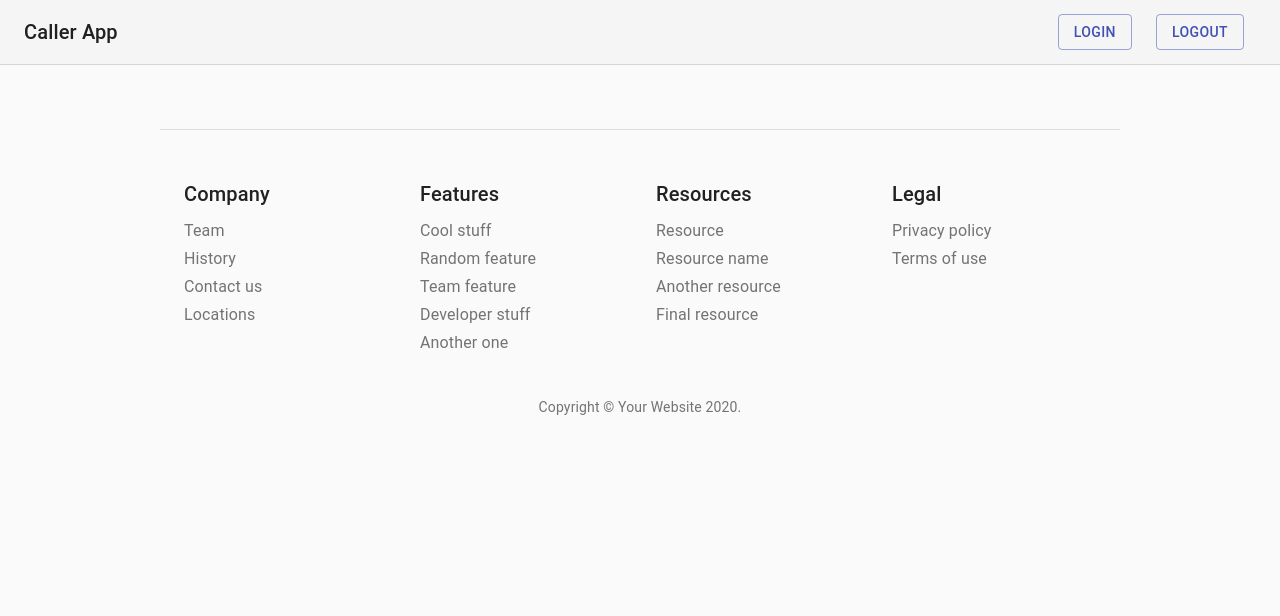
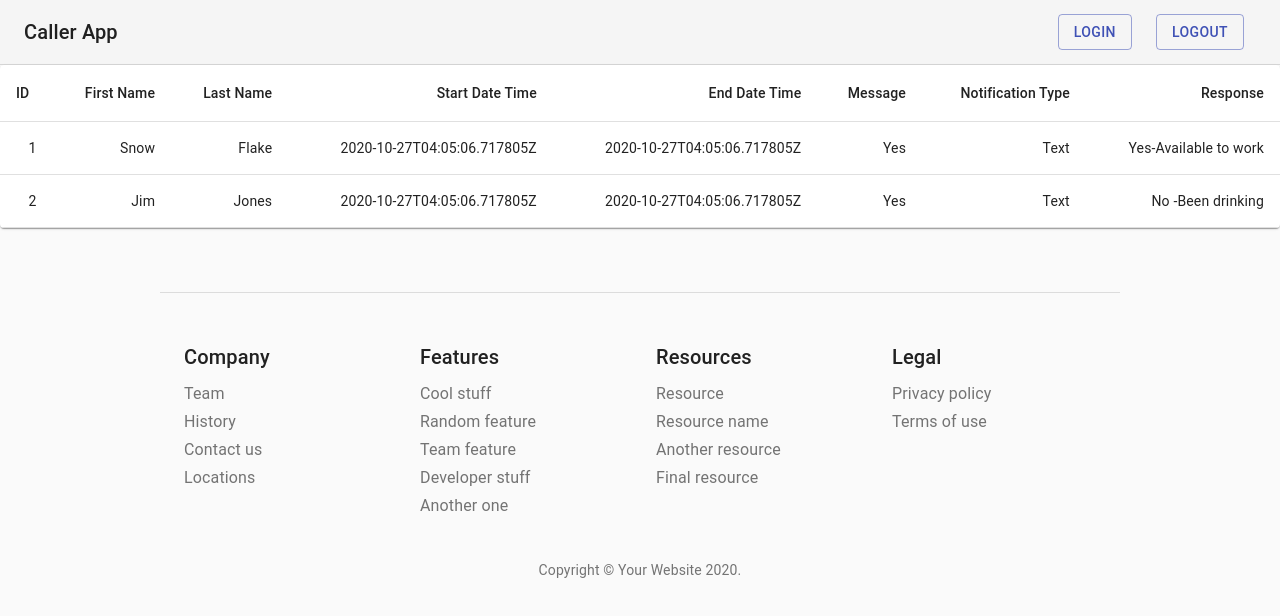
Before and after one commit to slow-and-serious/caller-app, a React (Create React App) app in the folder frontend/: page /table in a window 1280 px wide. Shown: the top 616 px of the page. Built offline with nearby package versions, Linux system fonts and the light colour scheme.

Commit message:
added tablee

```diff
--- a/frontend/src/App.js
+++ b/frontend/src/App.js
@@ -25,4 +25,5 @@ function App() {
 		</div>
 	);
 }
-export default App;
+
+export default App
--- /dev/null
+++ b/frontend/src/components/Table.js
@@ -0,0 +1,201 @@
+import React, { useEffect, useState } from 'react';
+import { makeStyles } from '@material-ui/core/styles';
+import Table from '@material-ui/core/Table';
+import TableBody from '@material-ui/core/TableBody';
+import TableCell from '@material-ui/core/TableCell';
+import TableContainer from '@material-ui/core/TableContainer';
+import TableHead from '@material-ui/core/TableHead';
+import TableRow from '@material-ui/core/TableRow';
+import Paper from '@material-ui/core/Paper';
+
+const useStyles = makeStyles({
+  table: {
+    minWidth: 650,
+  },
+});
+
+function createData(id, firstName, lastName, startDateTime, endDateTime, message, notificationType, userResponse) {
+  return { id, firstName, lastName, startDateTime, endDateTime, message, notificationType, userResponse };
+}
+
+const rows = [
+  createData('1','Snow', 'Flake',"2020-10-27T04:05:06.717805Z", "2020-10-27T04:05:06.717805Z",'Yes', 'Text', 'Yes-Available to work'),
+  createData('2', 'Jim', 'Jones', "2020-10-27T04:05:06.717805Z", "2020-10-27T04:05:06.717805Z",'Yes', 'Text', 'No -Been drinking')
+];
+
+export default function BasicTable() {
+  const classes = useStyles();
+
+  return (
+    <TableContainer component={Paper}>
+      <Table className={classes.table} aria-label="simple table">
+        <TableHead>
+          <TableRow>
+            <TableCell>ID</TableCell>
+            <TableCell align="right">First Name</TableCell>
+            <TableCell align="right">Last Name</TableCell>
+            <TableCell align="right">Start Date Time</TableCell>
+            <TableCell align="right">End Date Time</TableCell>
+            <TableCell align="right">Message</TableCell>
+            <TableCell align="right">Notification Type</TableCell>
+            <TableCell align="right">Response</TableCell>
+          </TableRow>
+        </TableHead>
+        <TableBody>
+          {rows.map((row) => (
+            <TableRow key={row.name}>
+              <TableCell align="right">{row.id}</TableCell>
+              <TableCell align="right">{row.firstName}</TableCell>
+              <TableCell align="right">{row.lastName}</TableCell>
+              <TableCell align="right">{row.startDateTime}</TableCell>
+              <TableCell align="right">{row.endDateTime}</TableCell>
+              <TableCell align="right">{row.message}</TableCell>
+              <TableCell align="right">{row.notificationType}</TableCell>
+              <TableCell align="right">{row.userResponse}</TableCell>
+            </TableRow>
+          ))}
+        </TableBody>
+      </Table>
+    </TableContainer>
+  );
+}
+
+
+
+
+
+
+
+
+// import * as React from 'react';
+// import { DataGrid } from '@material-ui/data-grid';
+
+// const columns = [
+//   { field: 'id', headerName: 'ID', type: 'number', width: 70 },
+//   { field: 'start_date_time', headerName: 'Start Date Time', type: 'number', width: 130 },
+//   { field: 'end_date_time', headerName: 'End Date Time', type: 'number', width: 130 },
+//   {
+//     field: 'message',
+//     headerName: 'Message',
+//     type: '',
+//     width: 90,
+//   },
+
+//   { field: 'notification_type',
+//   headerName: 'Notification Type',
+//   type: '',
+//   width: 90,
+//   },
+
+//   { field: 'user_response',
+//   headerName: 'Response',
+//   type: '',
+//   width: 90,
+//   },
+
+//   {
+//     field: 'fullName',
+//     headerName: 'Full name',
+//     description: 'This column has a value getter and is not sortable.',
+//     sortable: false,
+//     width: 160,
+//     valueGetter: (params) =>
+//       `${params.getValue('firstName') || ''} ${params.getValue('lastName') || ''}`,
+//   },
+// ];
+
+// const rows = [
+//   { id: 1, lastName: 'Snow', firstName: 'Flake', message: 35 },
+//   { id: 2, lastName: 'Lannister', firstName: 'Cersei', message: 42 },
+//   { id: 3, lastName: 'Lannister', firstName: 'Jaime', message: 45 },
+//   { id: 4, lastName: 'Stark', firstName: 'Arya', message: 16 },
+//   { id: 5, lastName: 'Targaryen', firstName: 'Daenerys', message: null },
+//   { id: 6, lastName: 'Melisandre', firstName: null, message: 150 },
+//   { id: 7, lastName: 'Clifford', firstName: 'Ferrara', message: 44 },
+//   { id: 8, lastName: 'Frances', firstName: 'Rossini', message: 36 },
+//   { id: 9, lastName: 'Roxie', firstName: 'Harvey', message: 65 },
+// ];
+
+// export default function DataTable() {
+//   return (
+//     <div style={{ height: 400, width: '100%' }}>
+//       <DataGrid rows={rows} columns={columns} pageSize={5} checkboxSelection />
+//     </div>
+//   );
+// }
+
+
+// const DATA = [
+//   {
+//     "id": 4,
+//     "start_date_time": "2020-10-27T04:05:06.717805Z",
+//     "end_date_time": "2020-10-27T04:05:06.717823Z",
+//     "message": "test",
+//     "notification_type": "TEXT",
+//     "user_response": "ACCEPT"
+//   }
+// ]
+
+//  // eslint-disable-next-line
+// const Table = () => {
+//   const [employees, setEmployees] = useState([])
+
+//   useEffect(() => {
+//     getData()
+//   }, [])
+
+//   const getData = async () => {
+
+//     // const response = await axios.get(URL)
+//     setEmployees(DATA)
+//   }
+
+//   const removeData = (id) => {
+
+//     axios.delete(`${URL}/${id}`).then(res => {
+//       const del = employees.filter(employee => id !== employee.id)
+//       setEmployees(del)
+//     })
+//   }
+//   function renderHeader() {
+//     let headerElement = ['id', 'start_date_time', 'end_date_time', 'message', 'notification_type', 'user_response'];
+
+//     return headerElement.map((key, index) => {
+//       return <th key={index}>{key.toUpperCase()}</th>;
+//     });
+
+//   }
+//   const renderBody = () => {
+//     return employees && employees.map(({ id, start_date_time, end_date_time, message, notification_type, user_response }) => {
+//       return (
+//         <tr key={id}>
+//           <td>{id}</td>
+//           <td>{start_date_time}</td>
+//           <td>{end_date_time}</td>
+//           <td>{message}</td>
+//           <td>{notification_type}</td>
+//           <td>{user_response}</td>
+//           <td className='operation'>
+//             <button className='button' onClick={() => removeData(id)}>Delete</button>
+//           </td>
+//         </tr>
+//       )
+//     })
+//   }
+
+//   return (
+//     <>
+//       <h1 id='title'>React Table</h1>
+//       <table id='employee'>
+//         <thead>
+//           <tr>{renderHeader()}</tr>
+//         </thead>
+//         <tbody>
+//           {renderBody()}
+//         </tbody>
+//       </table>
+//     </>
+//   )
+// }
+
+// export default Table
--- a/frontend/src/index.js
+++ b/frontend/src/index.js
@@ -6,6 +6,7 @@ import Login from "./components/Login";
 import Logout from "./components/Logout";
 import Header from "./components/Header";
 import Footer from "./components/Footer";
+import Table from "./components/Table";
 import "./index.css";
 import * as serviceWorker from "./serviceWorker";
 
@@ -16,6 +17,7 @@ const routing = (
       <Switch>
         <Route exact path="/" component={App} />
         <Route exact path="/login" component={Login} />
+        <Route exact path="/table" component={Table} />
         <Route exact path="/logout" component={Logout} />
       </Switch>
       <Footer />
```
Also changed, not shown: 4 other files (tests, documents, lock files or other folders).
